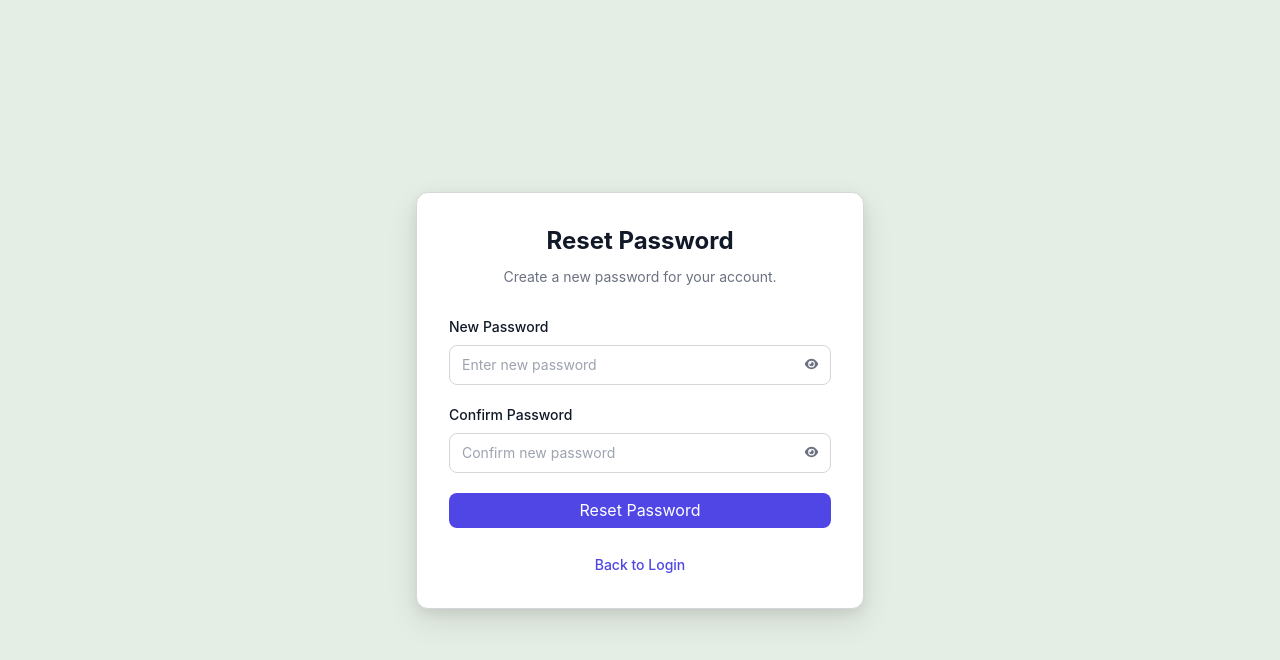
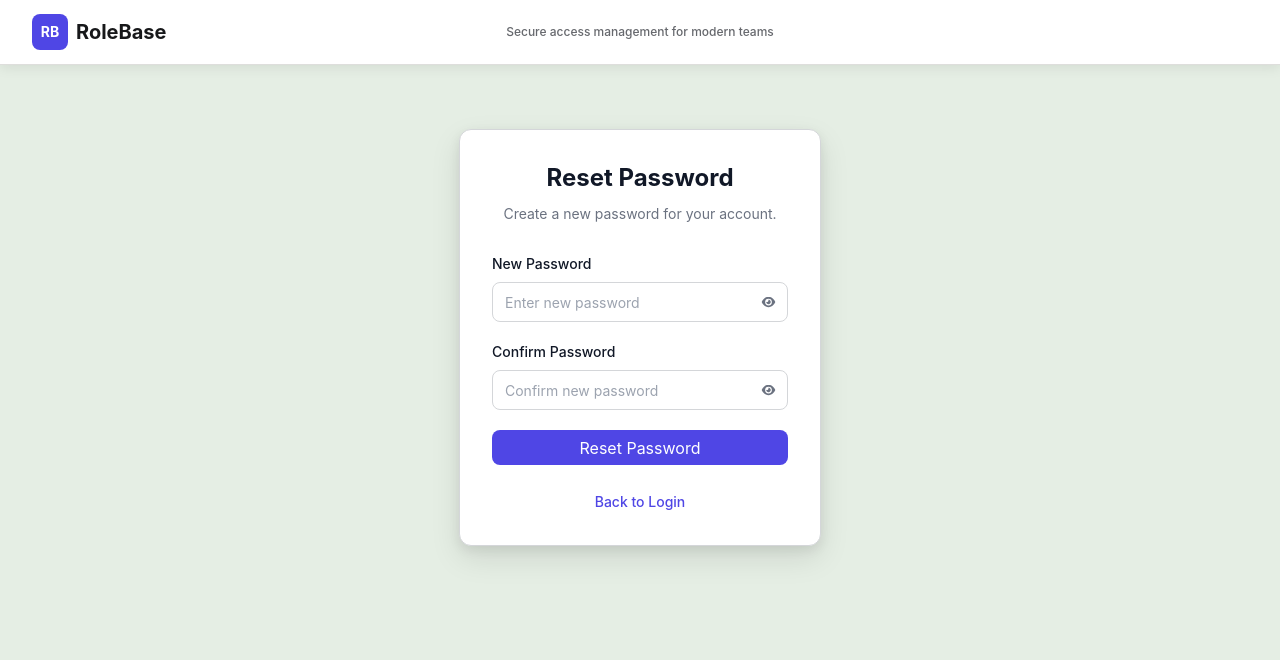
Before and after one commit to Sahrish3081/Multi_tenant_SAAS_Admin, a React (Vite) app in the folder frontend/roll_base_system/: page /reset-password in a window 1280 px wide. Shown: the top 660 px of the page. Built offline with nearby package versions, Linux system fonts and the light colour scheme.

Commit message:
feat: update authentication UI

```diff
--- a/frontend/roll_base_system/src/assets/components/LoginCard.jsx
+++ b/frontend/roll_base_system/src/assets/components/LoginCard.jsx
@@ -96,7 +96,7 @@ export default function LoginCard() {
   }
 
   return (
-    <div className="flex min-h-screen items-center justify-center bg-[#E5EEE4] px-6 py-8">
+    <div className="flex items-center  bg-[#E5EEE4] px-6 mt-4">
       <div
         className="
         container-shadow
@@ -110,7 +110,6 @@ export default function LoginCard() {
       >
         {/* Heading */}
         <div className="mb-7 text-center">
-
           <p className="mb-1 text-sm font-medium text-[var(--color-primary)]">
             Welcome back
           </p>
--- a/frontend/roll_base_system/src/assets/components/SignupCard.jsx
+++ b/frontend/roll_base_system/src/assets/components/SignupCard.jsx
@@ -73,7 +73,7 @@ export default function SignupCard() {
     }
   }
   return (
-    <div className="flex min-h-screen items-center justify-center bg-[#E5EEE4] px-4 py-8">
+    <div className="flex  items-center justify-center bg-[#E5EEE4] px-4 py-8">
       <div
         className="
         container-shadow
@@ -81,7 +81,7 @@ export default function SignupCard() {
         rounded-xl
         border border-[var(--color-border)]
         bg-white
-        p-6
+        p-3
         sm:p-8
       "
       >
--- a/frontend/roll_base_system/src/pages/Login.jsx
+++ b/frontend/roll_base_system/src/pages/Login.jsx
@@ -1,9 +1,13 @@
 import LoginCard from "../assets/components/LoginCard.jsx";
-
+import AuthHeader from "../assets/components/AuthHeader";
 export default function Login(){
  return(
-        <div className="min-h-screen flex items-center justify-center bg-[#E5EEE4]">
-          <LoginCard/>
-        </div>
+        <div className="min-h-screen bg-[#E5EEE4]">
+  <AuthHeader />
+
+  <main className="flex justify-center pt-8">
+    <LoginCard />
+  </main>
+</div>
  )
 }
--- a/frontend/roll_base_system/src/pages/ResetPassword.jsx
+++ b/frontend/roll_base_system/src/pages/ResetPassword.jsx
@@ -3,7 +3,7 @@ import { useState } from "react";
 import { faEye, faEyeSlash } from "@fortawesome/free-solid-svg-icons";
 import { FontAwesomeIcon } from "@fortawesome/react-fontawesome";
 import { useSearchParams, useNavigate } from "react-router-dom";
-
+import AuthHeader from "../assets/components/AuthHeader";
 export default function ResetPassword() {
   const [searchParams] = useSearchParams();
   const navigate = useNavigate();
@@ -95,7 +95,14 @@ export default function ResetPassword() {
   }
 
   return (
-    <div className="flex min-h-screen items-center justify-center bg-[#E5EEE4] px-4 py-8">
+
+     <>
+         <div className="min-h-screen bg-[#E5EEE4]">
+      <AuthHeader />
+
+      <main className="flex justify-center pt-8">
+
+    <div className="flex items-center justify-center bg-[#E5EEE4] px-4 py-8">
       <div
         className="
           container-shadow
@@ -265,5 +272,8 @@ export default function ResetPassword() {
         </div>
       </div>
     </div>
+      </main>
+    </div>
+    </>
   );
 }
--- a/frontend/roll_base_system/src/pages/Signup.jsx
+++ b/frontend/roll_base_system/src/pages/Signup.jsx
@@ -1,9 +1,13 @@
 import SignupCard from "../assets/components/SignupCard";
-
+import AuthHeader from "../assets/components/AuthHeader";
 export default function Signup(){
  return(
-  <div className="min-h-screen flex items-center justify-center bg-[#E5EEE4]">
-      <SignupCard />
-    </div>
+        <div className="min-h-screen bg-[#E5EEE4]">
+   <AuthHeader />
+
+   <main className="flex justify-center pt-8">
+     <SignupCard />
+   </main>
+ </div>
  )
 }
```
Also changed, not shown: frontend/roll_base_system/src/assets/components/PassWordCard.jsx (+7 -17 lines).
